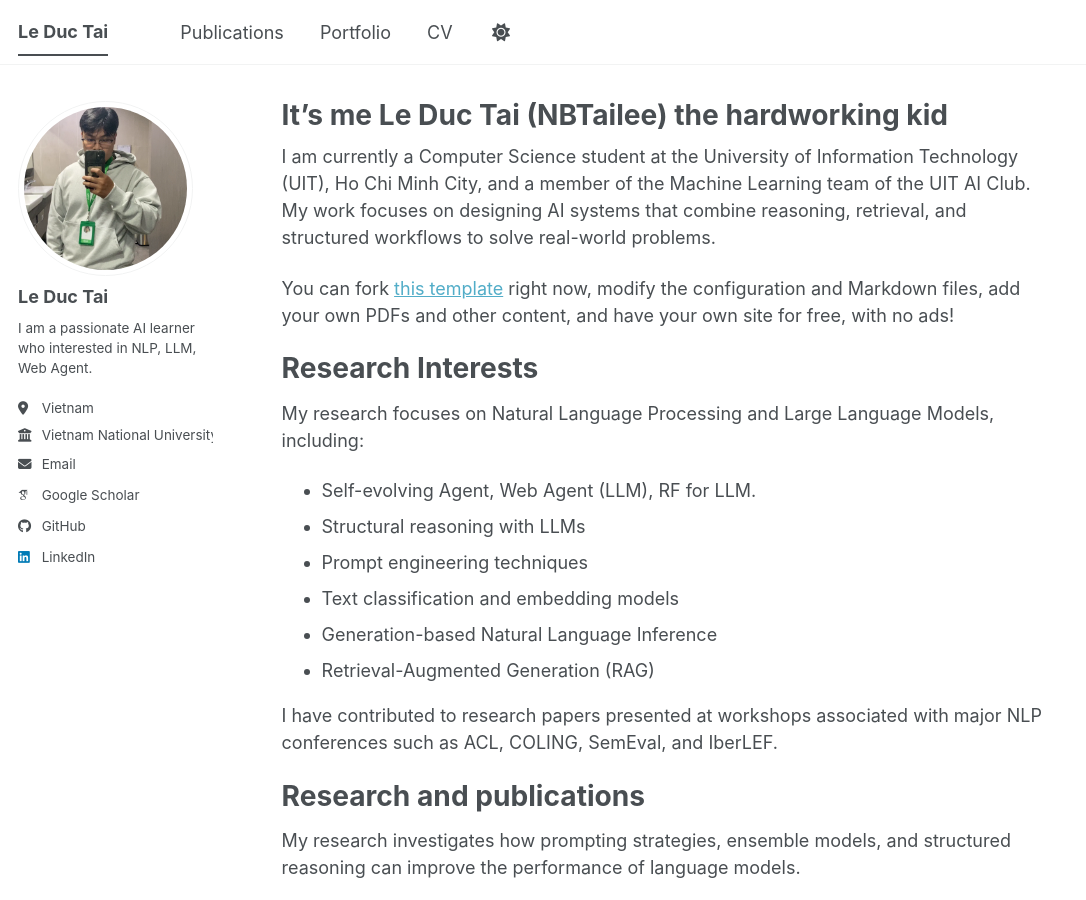
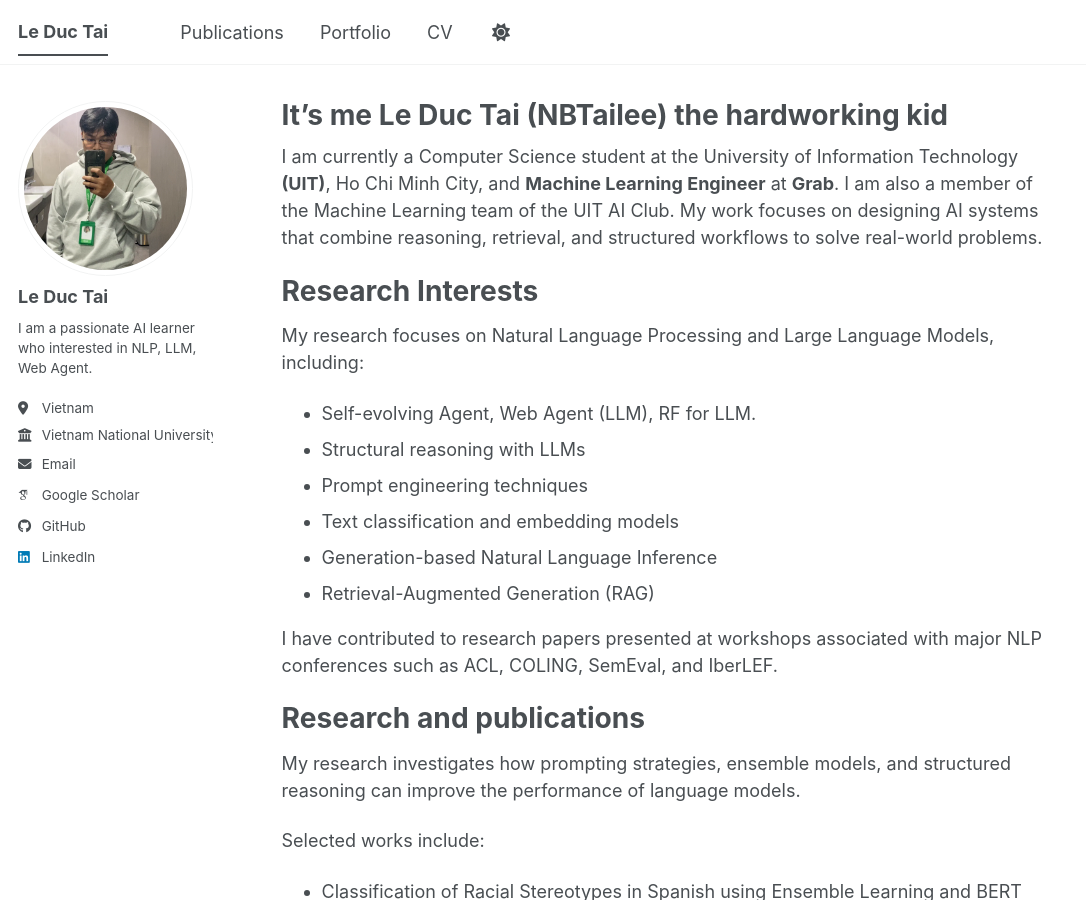
Before and after one commit to NBTailee/personal_website, a Jekyll site: the page built from _pages/about.md, in a window 1280 px wide and 900 px high. Shown: the whole window, without its empty margins (0-1086 px from the left). Built offline with Jekyll 4.4.1, drawn with Linux system fonts in a browser that asks for light colours; some web fonts are replaced; a script bundle is joined from its source files by our own code; library files that are not in the unit come from our copies.

Commit message:
Update about.md

```diff
--- a/_pages/about.md
+++ b/_pages/about.md
@@ -7,9 +7,9 @@ redirect_from:
   - /about.html
 ---
 
-I am currently a Computer Science student at the University of Information Technology (UIT), Ho Chi Minh City, and a member of the Machine Learning team of the UIT AI Club. My work focuses on designing AI systems that combine reasoning, retrieval, and structured workflows to solve real-world problems.
+I am currently a Computer Science student at the University of Information Technology **(UIT)**, Ho Chi Minh City, and **Machine Learning Engineer** at **Grab**. I am also a member of the Machine Learning team of the UIT AI Club. My work focuses on designing AI systems that combine reasoning, retrieval, and structured workflows to solve real-world problems.
 
- You can fork [this template](https://github.com/academicpages/academicpages.github.io) right now, modify the configuration and Markdown files, add your own PDFs and other content, and have your own site for free, with no ads!
+
 
 Research Interests
 ======
```
